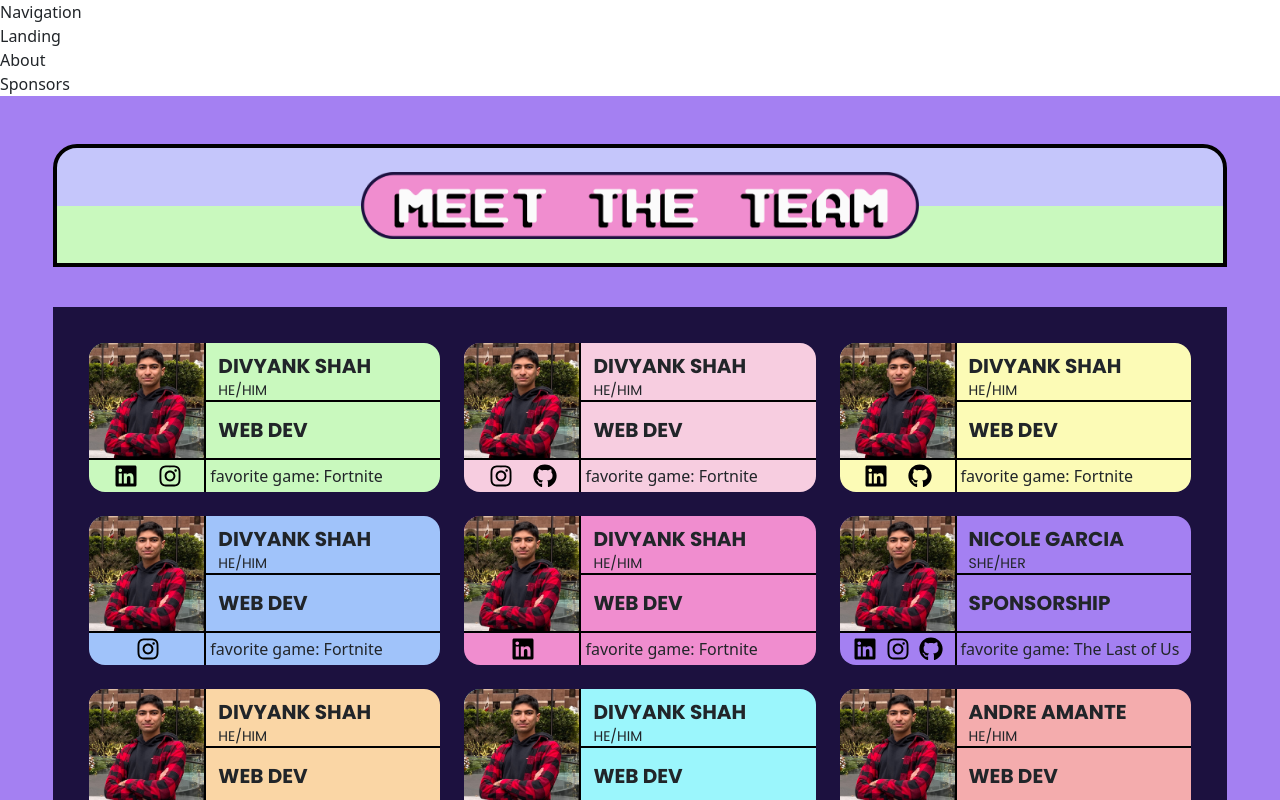
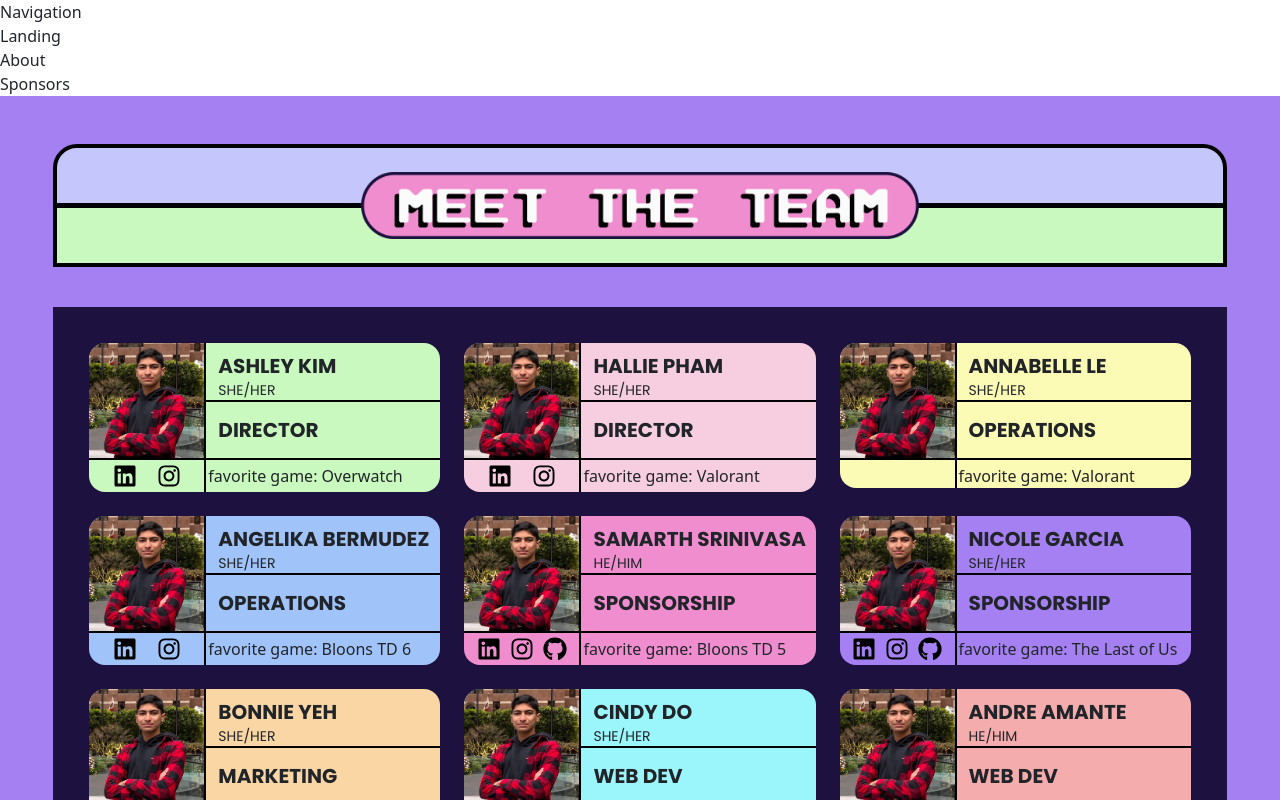
Before and after one commit to Alamode89/rosehack2023, a Next.js app: page / in a window 1280 px wide. Shown: the top 800 px of the page. Built offline with nearby package versions, Linux system fonts and the light colour scheme.

Commit message:
populate board

```diff
--- a/components/Profile.tsx
+++ b/components/Profile.tsx
@@ -61,7 +61,7 @@ const Profile = ({
           xs={12}
           className="flex justify-start items-center border-t-2 border-black m-0 p-0"
         >
-          <div className="flex justify-evenly items-center w-1/3 m-0 p-1">
+          <div className="flex justify-evenly items-center w-1/3 m-0 p-1 h-full border-r-2 border-black">
             {linkedin === "" ? (
               <></>
             ) : (
@@ -101,9 +101,8 @@ const Profile = ({
               </a>
             )}
           </div>
-          <p className="text-base  h-full -m-0.5 p-1 border-l-2 border-black">
-            favorite game: {game}
-          </p>
+
+          <p className="text-base h-full -m-0.5 p-1">favorite game: {game}</p>
         </Col>
       </Row>
     </div>
--- a/components/Profiles.tsx
+++ b/components/Profiles.tsx
@@ -1,62 +1,62 @@
 import React from "react";
 import { Col, Row } from "react-bootstrap";
-import BoardProfile from "./Profile";
+import Profile from "./Profile";
 
 const boardMembers = [
   {
-    name: "Divyank Shah",
-    pronouns: "he/him",
-    position: "Web Dev ",
-    game: "Fortnite",
-    linkedin: "https://www.linkedin.com/in/divyank-shah/",
-    instagram: "https://www.instagram.com/divyank.shah/",
+    name: "Ashley Kim",
+    pronouns: "she/her",
+    position: "Director",
+    game: "Overwatch",
+    linkedin: "https://www.linkedin.com/in/ashley-kim-838893196/",
+    instagram: "https://www.instagram.com/kimyvmin/ ",
     github: "",
     image: "divyank.jpg",
   },
   {
-    name: "Divyank Shah",
-    pronouns: "he/him",
-    position: "Web Dev ",
-    game: "Fortnite",
-    linkedin: "",
-    instagram: "https://www.instagram.com/divyank.shah/",
-    github: "https://github.com/shahdivyank",
-    image: "divyank.jpg",
-  },
-  {
-    name: "Divyank Shah",
-    pronouns: "he/him",
-    position: "Web Dev ",
-    game: "Fortnite",
-    linkedin: "https://www.linkedin.com/in/divyank-shah/",
-    instagram: "",
-    github: "https://github.com/shahdivyank",
-    image: "divyank.jpg",
-  },
-  {
-    name: "Divyank Shah",
-    pronouns: "he/him",
-    position: "Web Dev ",
-    game: "Fortnite",
-    linkedin: "",
-    instagram: "https://www.instagram.com/divyank.shah/",
+    name: "Hallie Pham",
+    pronouns: "she/her",
+    position: "Director",
+    game: "Valorant",
+    linkedin: "https://www.linkedin.com/in/hallie-pham-46a749191",
+    instagram: "https://www.instagram.com/halliepham/?hl=en",
     github: "",
     image: "divyank.jpg",
   },
   {
-    name: "Divyank Shah",
-    pronouns: "he/him",
-    position: "Web Dev ",
-    game: "Fortnite",
-    linkedin: "https://www.linkedin.com/in/nicoleb-garcia/",
+    name: "Annabelle Le ",
+    pronouns: "she/her",
+    position: "Operations",
+    game: "Valorant",
+    linkedin: "",
     instagram: "",
     github: "",
     image: "divyank.jpg",
   },
   {
+    name: "Angelika Bermudez",
+    pronouns: "she/her",
+    position: "Operations",
+    game: "Bloons TD 6",
+    linkedin: "https://www.linkedin.com/in/angelika-bermudez-4233931b8/",
+    instagram: "https://www.instagram.com/sussyangy/",
+    github: "",
+    image: "divyank.jpg",
+  },
+  {
+    name: "Samarth Srinivasa",
+    pronouns: "he/him",
+    position: "Sponsorship",
+    game: "Bloons TD 5",
+    linkedin: "https://www.linkedin.com/in/samarth-srinivasa/",
+    instagram: "https://www.instagram.com/samarth_srinivasa/",
+    github: "https://github.com/SamarthSrinivasa",
+    image: "divyank.jpg",
+  },
+  {
     name: "Nicole Garcia",
     pronouns: "she/her",
-    position: "Sponsorship ",
+    position: "Sponsorship",
     game: "The Last of Us",
     linkedin: "https://www.linkedin.com/in/nicoleb-garcia/",
     instagram: "https://www.instagram.com/lpurgitoryl/",
@@ -64,29 +64,29 @@ const boardMembers = [
     image: "divyank.jpg",
   },
   {
-    name: "Divyank Shah",
-    pronouns: "he/him",
-    position: "Web Dev ",
-    game: "Fortnite",
-    linkedin: "https://www.linkedin.com/in/divyank-shah/",
-    instagram: "https://www.instagram.com/divyank.shah/",
-    github: "https://github.com/shahdivyank",
+    name: "Bonnie Yeh",
+    pronouns: "she/her",
+    position: "Marketing",
+    game: "Valorant",
+    linkedin: "https://www.linkedin.com/in/bonnieyeh",
+    instagram: "https://www.instagram.com/bonnnies/",
+    github: "",
     image: "divyank.jpg",
   },
   {
-    name: "Divyank Shah",
-    pronouns: "he/him",
-    position: "Web Dev ",
-    game: "Fortnite",
-    linkedin: "https://www.linkedin.com/in/divyank-shah/",
-    instagram: "https://www.instagram.com/divyank.shah/",
-    github: "https://github.com/shahdivyank",
+    name: "Cindy Do",
+    pronouns: "she/her",
+    position: "Web Dev",
+    game: "Persona 5",
+    linkedin: "https://www.linkedin.com/in/cindydo-ucr/",
+    instagram: "https://www.instagram.com/c1ndydonut/",
+    github: "https://github.com/condoes",
     image: "divyank.jpg",
   },
   {
     name: "Andre Amante",
     pronouns: "he/him",
-    position: "Web Dev ",
+    position: "Web Dev",
     game: "The Last of Us",
     linkedin: "https://www.linkedin.com/in/andreamantee/",
     instagram: " https://www.instagram.com/andweeeee/",
@@ -96,8 +96,8 @@ const boardMembers = [
   {
     name: "Divyank Shah",
     pronouns: "he/him",
-    position: "Web Dev ",
-    game: "Fortnite",
+    position: "Web Dev",
+    game: "Clash of Clans",
     linkedin: "https://www.linkedin.com/in/divyank-shah/",
     instagram: "https://www.instagram.com/divyank.shah/",
     github: "https://github.com/shahdivyank",
@@ -124,7 +124,7 @@ const Profiles = () => {
       <Row className="w-11/12 bg-rosehack-primary-darkestpurple rounded-bl-3xl rounded-br-3xl p-4">
         {boardMembers.map((member, index) => (
           <Col xl={4} md={6} key={index} className="p-1">
-            <BoardProfile
+            <Profile
               className={colors[index % colors.length]}
               name={member.name}
               pronouns={member.pronouns}
--- a/tailwind.config.js
+++ b/tailwind.config.js
@@ -8,7 +8,7 @@ module.exports = {
     extend: {
       backgroundImage: {
         "split-green-to-purple":
-          "linear-gradient(to bottom, #c5c6fb 50% , #c9f9be 50%);",
+          "linear-gradient(to bottom, #c5c6fb 48% , black 48%, black 52%, #c9f9be 52%);",
       },
       fontFamily: {
         poppins: ["Poppins"],
```
